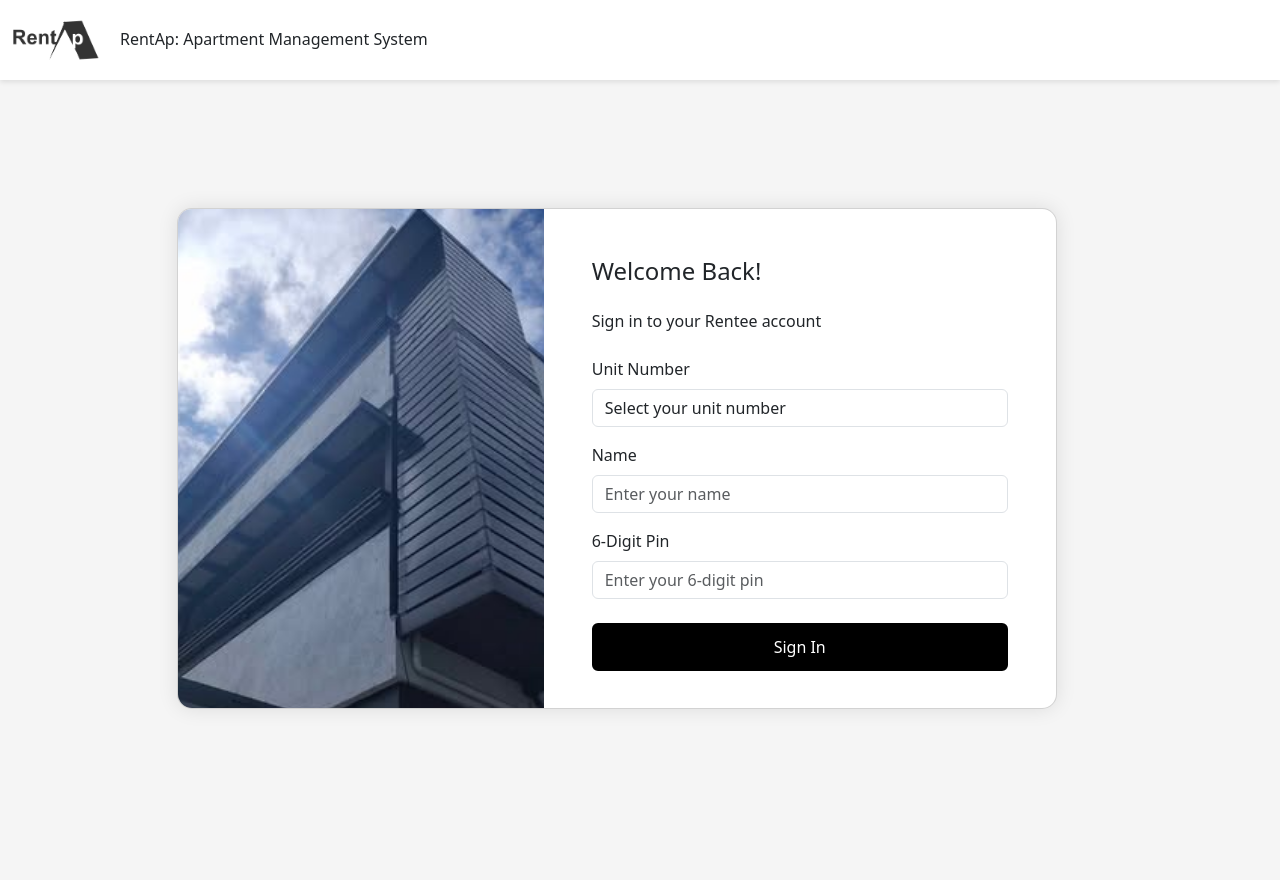
After one commit to Ririin-28/RentAp, a PHP site: page /rentee/rentee_login.php in a window 1280 px wide. The commit adds this page. Run offline with PHP 8.4, Linux system fonts and the light colour scheme.

Commit message:
Updated RentAp

```diff
--- /dev/null
+++ b/rentee/rentee_login.php
@@ -0,0 +1,142 @@
+
+
+<!DOCTYPE html>
+<html lang="en">
+<head>
+    <meta charset="UTF-8">
+    <meta name="viewport" content="width=device-width, initial-scale=1.0">
+    <meta http-equiv="X-UA-Compatible" content="ie=edge">
+    <link href="https://cdn.jsdelivr.net/npm/bootstrap@5.3.3/dist/css/bootstrap.min.css" rel="stylesheet">
+    <link href="https://cdn.jsdelivr.net/npm/bootstrap-icons/font/bootstrap-icons.css" rel="stylesheet">
+    <link rel="icon" href="../images/RentAp_Icon.png" type="image/x-icon">
+    <title>RentAp: Login Page</title>
+    <style>
+        body {
+            background-color: #f5f5f5;
+            overflow: hidden;
+        }
+        .login-card {
+            width: 95%;
+            height: 92%;
+            box-shadow: 0 0 20px rgba(0,0,0,0.1);
+            border-radius: 15px;
+            overflow: hidden;
+        }
+        .login-card-img {
+            width: 100%;
+            height: 100%;
+            object-fit: cover;
+        }
+        .login-btn {
+            background-color: black;
+            color: white;
+            border: 2px solid black;
+            padding: 10px;
+            transition: all 0.3s ease;
+        }
+        .login-btn:hover {
+            background-color: white;
+            color: black;
+            border: 2px solid black;
+        }
+        .RentApLogo {
+            max-height: 60px;
+        }
+        .titlebarcontainer {
+            padding: 10px;
+            background-color: white;
+            box-shadow: 0 2px 5px rgba(0,0,0,0.1);
+            display: flex;
+            align-items: center;
+            gap: 20px;
+        }
+    </style>
+</head>
+<body>
+    <div class="titlebarcontainer">
+        <img src="../images/RentAp_full.png" alt="RentAp Logo" class="RentApLogo">
+        <h6 class="logoname mb-0">RentAp: Apartment Management System</h6>
+    </div>
+
+    <main class="d-flex align-items-center min-vh-100 py-5">
+        <div class="container">
+            <div class="row justify-content-center">
+                <div class="col-lg-10">
+                    <div class="card login-card">
+                        <div class="row g-0">
+                            <div class="col-md-5">
+                                <img src="../images/login.jpg" alt="login" class="login-card-img">
+                            </div>
+                            <div class="col-md-7">
+                                <div class="card-body p-5">
+                                    <h4 class="mb-4">Welcome Back!</h4>
+                    <p class="login-card-description mb-4">Sign in to your Rentee account</p>
+                    <form id="loginForm">
+                        <div class="mb-3">
+                        <label for="unitNumber" class="form-label">Unit Number</label>
+                            <select name="unitNumber" id="unitNumber" class="form-control" required>
+                                <option value="" disabled selected>Select your unit number</option>
+                                <?php for ($i = 101; $i <= 112; $i++): ?>
+                                    <option value="unit <?= $i ?>">unit <?= $i ?></option>
+                                <?php endfor; ?>
+                            </select>
+                        </div>
+                        <div class="mb-3">
+                            <label for="renteeName" class="form-label">Name</label>
+                            <input type="text" name="renteeName" id="renteeName" class="form-control"
+                                placeholder="Enter your name" required>
+                        </div>
+                        <div class="mb-4">
+                            <label for="pin" class="form-label">6-Digit Pin</label>
+                            <input type="password" name="pin" id="pin" class="form-control"
+                                placeholder="Enter your 6-digit pin" required maxlength="6">
+                        </div>
+                        <button type="submit" class="btn btn-block login-btn w-100 mb-3">Sign In</button>
+                    </form>
+                    <div id="loginResponse" class="mt-3"></div>
+                </div>
+            </div>
+        </div>
+    </div>
+
+    <script src="https://code.jquery.com/jquery-3.6.0.min.js"></script>
+    <script>
+        $(document).ready(function() {
+            $('#loginForm').submit(function(event) {
+                event.preventDefault();
+                const formData = {
+                    unitNumber: $('#unitNumber').val(),
+                    renteeName: $('#renteeName').val(),
+                    pin: $('#pin').val()
+                };
+
+                $.ajax({
+                    url: window.location.href,
+                    method: 'POST',
+                    data: formData,
+                    dataType: 'json',
+                    beforeSend: function() {
+                        $('.login-btn').prop('disabled', true).html(
+                            '<span class="spinner-border spinner-border-sm" role="status" aria-hidden="true"></span> Loading...'
+                        );
+                    },
+                    success: function(response) {
+                        if (response.status === 'success') {
+                            $('#loginResponse').html('<div class="alert alert-success">Login successful! Redirecting...</div>');
+                            window.location.href = response.redirect;
+                        } else {
+                            $('#loginResponse').html('<div class="alert alert-danger">' + response.message + '</div>');
+                        }
+                    },
+                    error: function() {
+                        $('#loginResponse').html('<div class="alert alert-danger">Error occurred. Please try again later.</div>');
+                    },
+                    complete: function() {
+                        $('.login-btn').prop('disabled', false).html('Sign In');
+                    }
+                });
+            });
+        });
+    </script>
+</body>
+</html>
--- a/rentor/rentor_payment_history.php
+++ b/rentee/rentee_unit.php
@@ -15,13 +15,13 @@
 
 <body>
     <div class="wrapper">
-        <?php include '../sidebar.php'; ?>
+        <?php include '../rentee_sidebar.php'; ?>
         <!-- Main Content -->
         <div class="main-content container-fluid g-0">
             <!-- Title Container -->
             <div class="title-container">
                 <img src="../images/RentAp_full.png" alt="Dashboard Icon" class="title_icon">
-                <h1>Payment History</h1>
+                <h1>Unit</h1>
             </div>
 
 
--- a/rentor/rentor_edit_payment.php
+++ b/rentor/rentor_apartment_management.php
@@ -15,13 +15,13 @@
 
 <body>
     <div class="wrapper">
-        <?php include '../sidebar.php'; ?>
+        <?php include '../rentor_sidebar.php'; ?>
         <!-- Main Content -->
         <div class="main-content container-fluid g-0">
             <!-- Title Container -->
             <div class="title-container">
                 <img src="../images/RentAp_full.png" alt="Dashboard Icon" class="title_icon">
-                <h1>Manage GCash Code</h1>
+                <h1>Apartment Management</h1>
             </div>
 
 
--- a/rentor/rentor_analytics.php
+++ b/rentor/rentor_archive.php
@@ -15,13 +15,13 @@
 
 <body>
     <div class="wrapper">
-        <?php include '../sidebar.php'; ?>
+        <?php include '../rentor_sidebar.php'; ?>
         <!-- Main Content -->
         <div class="main-content container-fluid g-0">
             <!-- Title Container -->
             <div class="title-container">
                 <img src="../images/RentAp_full.png" alt="Dashboard Icon" class="title_icon">
-                <h1>Rental Analytics</h1>
+                <h1>Archive</h1>
             </div>
 
 
--- a/rentor/rentor_dashboard.php
+++ b/rentor/rentor_dashboard.php
@@ -15,13 +15,13 @@
 
 <body>
     <div class="wrapper">
-        <?php include '../sidebar.php'; ?>
+        <?php include '../rentor_sidebar.php'; ?>
         <!-- Main Content -->
         <div class="main-content container-fluid g-0">
             <!-- Title Container -->
             <div class="title-container">
                 <img src="../images/RentAp_full.png" alt="Dashboard Icon" class="title_icon">
-                <h1>Rentor Dashboard</h1>
+                <h1>Dashboard</h1>
             </div>
 
             <!-- Card Containers -->
--- a/rentor/rentor_maintenance_duration.php
+++ b/rentor/rentor_maintenance_duration.php
@@ -15,7 +15,7 @@
 
 <body>
     <div class="wrapper">
-        <?php include '../sidebar.php'; ?>
+        <?php include '../rentor_sidebar.php'; ?>
         <!-- Main Content -->
         <div class="main-content container-fluid g-0">
             <!-- Title Container -->
--- a/rentor/rentor_rentee_list.php
+++ b/rentor/rentor_rentee_profile.php
@@ -15,13 +15,13 @@
 
 <body>
     <div class="wrapper">
-        <?php include '../sidebar.php'; ?>
+        <?php include '../rentor_sidebar.php'; ?>
         <!-- Main Content -->
         <div class="main-content container-fluid g-0">
             <!-- Title Container -->
             <div class="title-container">
                 <img src="../images/RentAp_full.png" alt="Dashboard Icon" class="title_icon">
-                <h1>Rentee Management</h1>
+                <h1>Rentee Profile</h1>
             </div>
 
 
--- a/rentor/rentor_requests.php
+++ b/rentor/rentor_requests.php
@@ -15,7 +15,7 @@
 
 <body>
     <div class="wrapper">
-        <?php include '../sidebar.php'; ?>
+        <?php include '../rentor_sidebar.php'; ?>
         <!-- Main Content -->
         <div class="main-content container-fluid g-0">
             <!-- Title Container -->
```
Also changed, not shown: rentapcrm.sql (added, +242 -0 lines), rentee/rentee_profile.php (added, +41 -0 lines), rentee_sidebar.php (added, +31 -0 lines), rentor_sidebar.php (renamed from sidebar.php, +8 -14 lines).
